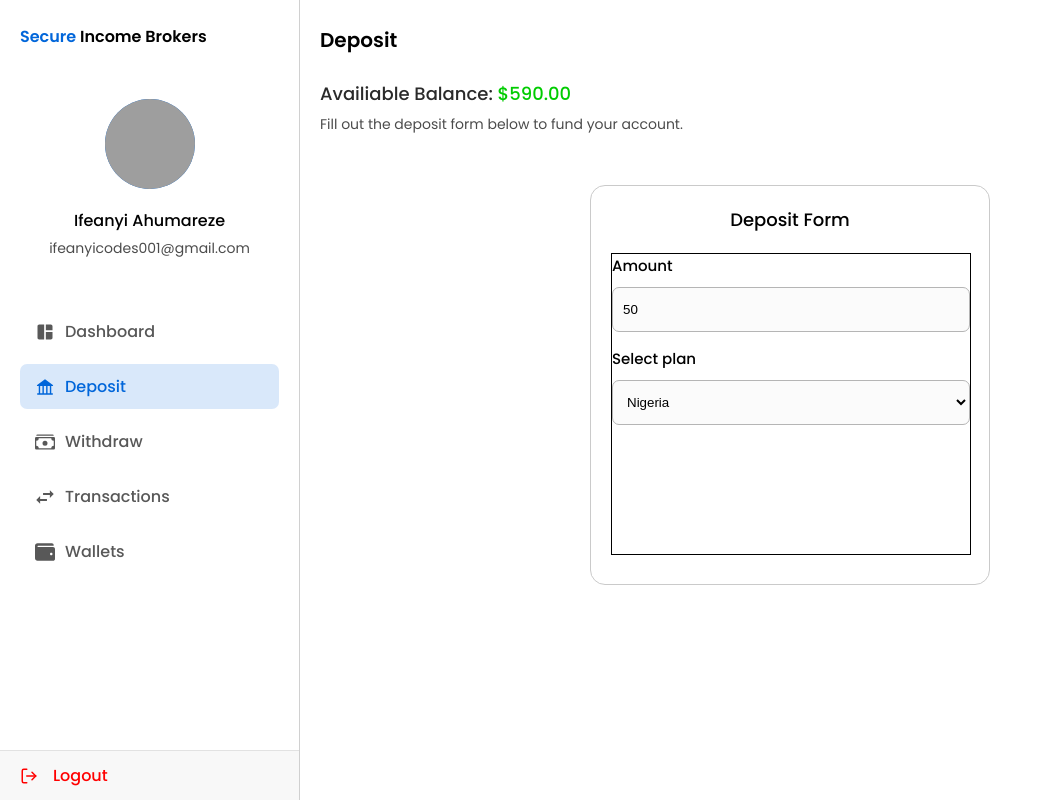
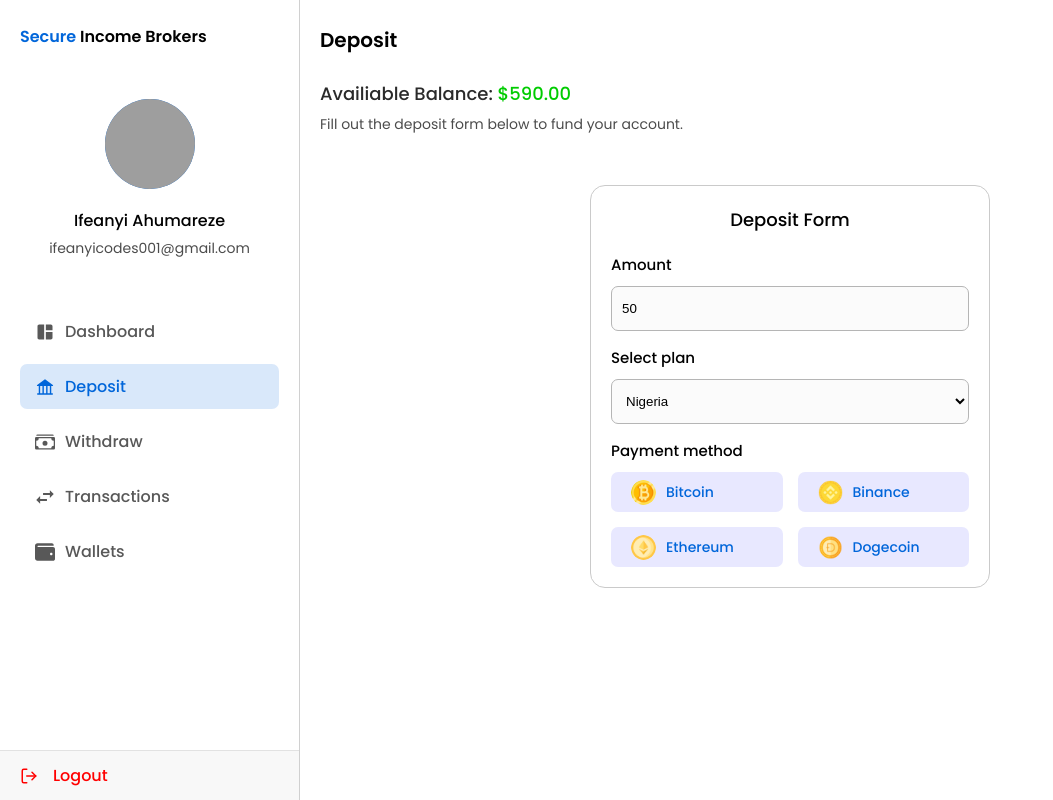
Before and after one commit to Ahumareze/secureincomebrokers, a React (Create React App) app: page /deposit in a window 1280 px wide. Shown: the whole page, without its empty margins (0-1053 px from the left). Built offline with nearby package versions, Linux system fonts and the light colour scheme; grey boxes are pictures that could not be loaded.

Commit message:
fixed staging error

```diff
--- a/src/containers/deposit/Deposit.jsx
+++ b/src/containers/deposit/Deposit.jsx
@@ -5,6 +5,13 @@
 
 //componets
 import { DashboardHeader, Input, SelectInput, SideDrawer } from '../../components';
+import PaymentMethods from './components/PaymentMethods';
+
+//images
+import binance from '../../assets/crypto/binance.png';
+import bitcoin from '../../assets/crypto/bitcoin.png';
+import dogecoin from '../../assets/crypto/dogecoin.png';
+import ethereum from '../../assets/crypto/ethereum.png';
 
 function Deposit() {
     //UI state
@@ -22,8 +29,17 @@
                 <div className={classes.mainContainer}>
                     <h3>Deposit Form</h3>
                     <div className={classes.form_container}>
-                        <Input title={'Amount'} type={'number'} onChange={e => console.log(e)} value={50}  />
-                        <SelectInput title={'Select plan'} onChange={e => setPlans} />
+                        <Input title={'Amount'} type={'number'} onChange={e => setAmount(e)} value={50}  />
+                        <SelectInput title={'Select plan'} onChange={e => setSelectedPlan(e)} />
+                        <div className={classes.PaymentMethods}>
+                            <h3>Payment method</h3>
+                            <div className={classes.PaymentMethods_main}>
+                                <PaymentMethods img={bitcoin} name={'Bitcoin'} />
+                                <PaymentMethods img={binance} name={'Binance'} />
+                                <PaymentMethods img={ethereum} name={'Ethereum'} />
+                                <PaymentMethods img={dogecoin} name={'Dogecoin'} />
+                            </div>
+                        </div>
                     </div>
                 </div>
             </div>
--- /dev/null
+++ b/src/containers/deposit/components/PaymentMethods.jsx
@@ -0,0 +1,15 @@
+import React from 'react';
+
+//styles
+import classes from '../deposit.module.css';
+
+function PaymentMethods({img, name}) {
+    return (
+        <div className={classes.PaymentMethod}>
+            <img src={img} alt={name} />
+            <p>{name}</p>
+        </div>
+    )
+}
+
+export default PaymentMethods
--- a/src/containers/deposit/deposit.module.css
+++ b/src/containers/deposit/deposit.module.css
@@ -26,7 +26,6 @@
     margin-top: 7px;
 }
 .mainContainer{
-    height: 400px;
     width: 400px;
     border: 0.5px solid #cacaca;
     margin-right: auto;
@@ -43,11 +42,47 @@
     text-align: center;
 }
 .form_container{
-    height: 300px;
     width: 100%;
-    border: 1px solid #000;
     margin-top: 20px;
     display: flex;
     flex-direction: column;
     gap: 15px;
 }
+/******* Payment methods styling *********/
+.PaymentMethods h3{
+    font-size: 15px;
+    font-weight: 500;
+    margin: 0;
+    text-align: left;
+}
+.PaymentMethods_main{
+    width: 100%;
+    display: grid;
+    grid-template-columns: repeat(2, 1fr);
+    gap: 15px;
+    margin-top: 10px;
+}
+.PaymentMethod{
+    height: 40px;
+    width: 100%;
+    display: flex;
+    align-items: center;
+    gap: 10px;
+    padding: 0 20px;
+    box-sizing: border-box;
+    cursor: pointer;
+    border-radius: 7px;
+    background-color: rgb(232, 232, 255);
+    color: var(--purple);
+}
+.PaymentMethod img{
+    height: 25px;
+    width: 25px;
+    border-radius: 20px;
+    object-fit: cover;
+}
+.PaymentMethod p{
+    margin: 0;
+    font-size: 14px;
+    font-weight: 500;
+}
```
